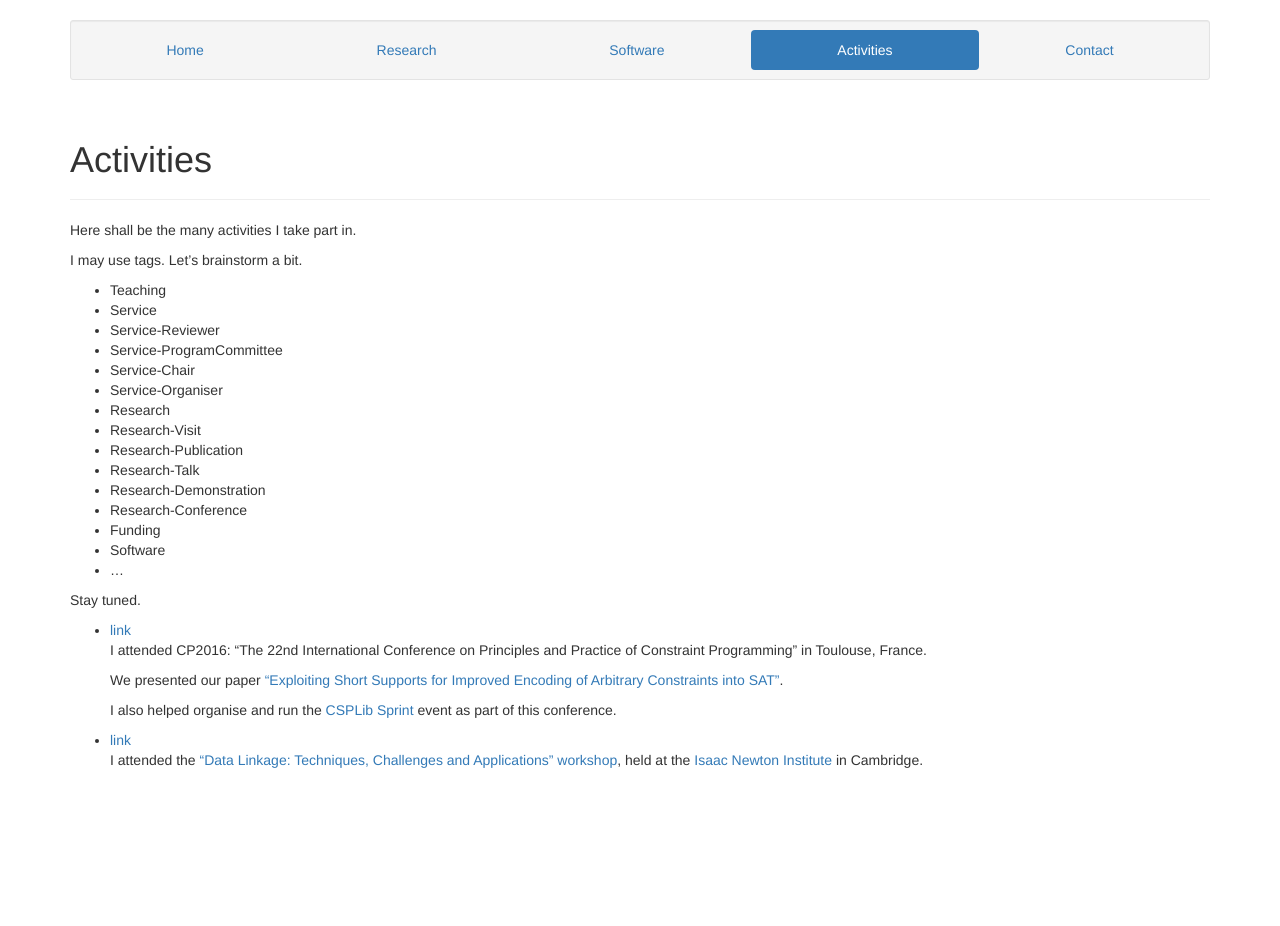
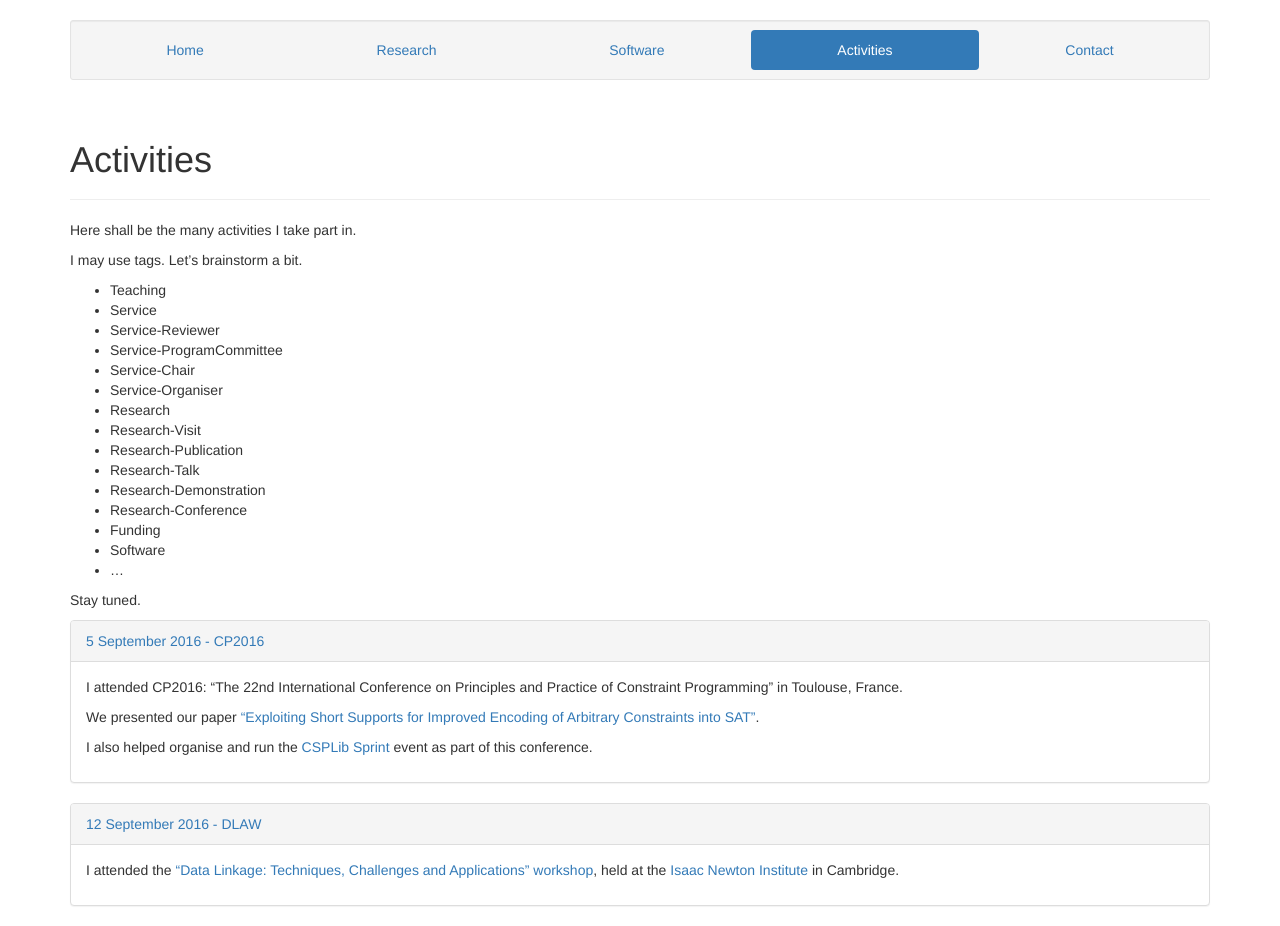
Before and after one commit to ozgurakgun/ozgurakgun.github.io, a Jekyll site: the page built from content/activities.md, in a window 1280 px wide. Built offline with Jekyll 4.4.1, drawn with Linux system fonts in a browser that asks for light colours; before the commit the page ends 900 px from its top, so only the background shows below that.

Commit message:
update activities

```diff
--- a/_activities/2016-09-05-CP2016.md
+++ b/_collection_activities/2016-09-05-CP2016.md
@@ -1,5 +1,6 @@
 ---
 layout: activity
+title: CP2016
 tags:
 - Research
 - Research-Publication
--- a/_activities/2016-09-05-DLAW02.md
+++ b/_collection_activities/2016-09-12-DLAW02.md
@@ -1,5 +1,6 @@
 ---
 layout: activity
+title: DLAW
 tags:
 - Research
 - Research-Conference
--- a/_config.yml
+++ b/_config.yml
@@ -19,15 +19,12 @@ collections:
 - activities
 
 collections:
-  activities:
+  collection_activities:
     output: true
     permalink: /activity/:path/
 
 defaults:
-  - scope:
-      path: ""
-      type: activities
-    values:
+  - values:
       layout: activity
 
 
--- a/content/activities.md
+++ b/content/activities.md
@@ -27,8 +27,15 @@ I may use tags. Let's brainstorm a bit.
 
 Stay tuned.
 
-<ul>
-{% for act in site.activities %}
-  <li> <a href="{{ act.url | prepend: site.baseurl }}"> link </a> {{ act.content }} </li>
+{% for act in site.collection_activities %}
+
+<div class="panel panel-default">
+<div class="panel-heading">
+<a href="{{ act.url | prepend: site.baseurl }}"> {{ act.date | date: "%-d %B %Y" }} - {{ act.title }} </a>
+</div>
+<div class="panel-body">
+{{ act.content }}
+</div>
+</div>
+
 {% endfor %}
-</ul>
```
Also changed, not shown: _layouts/activity.html (+12 -8 lines).
